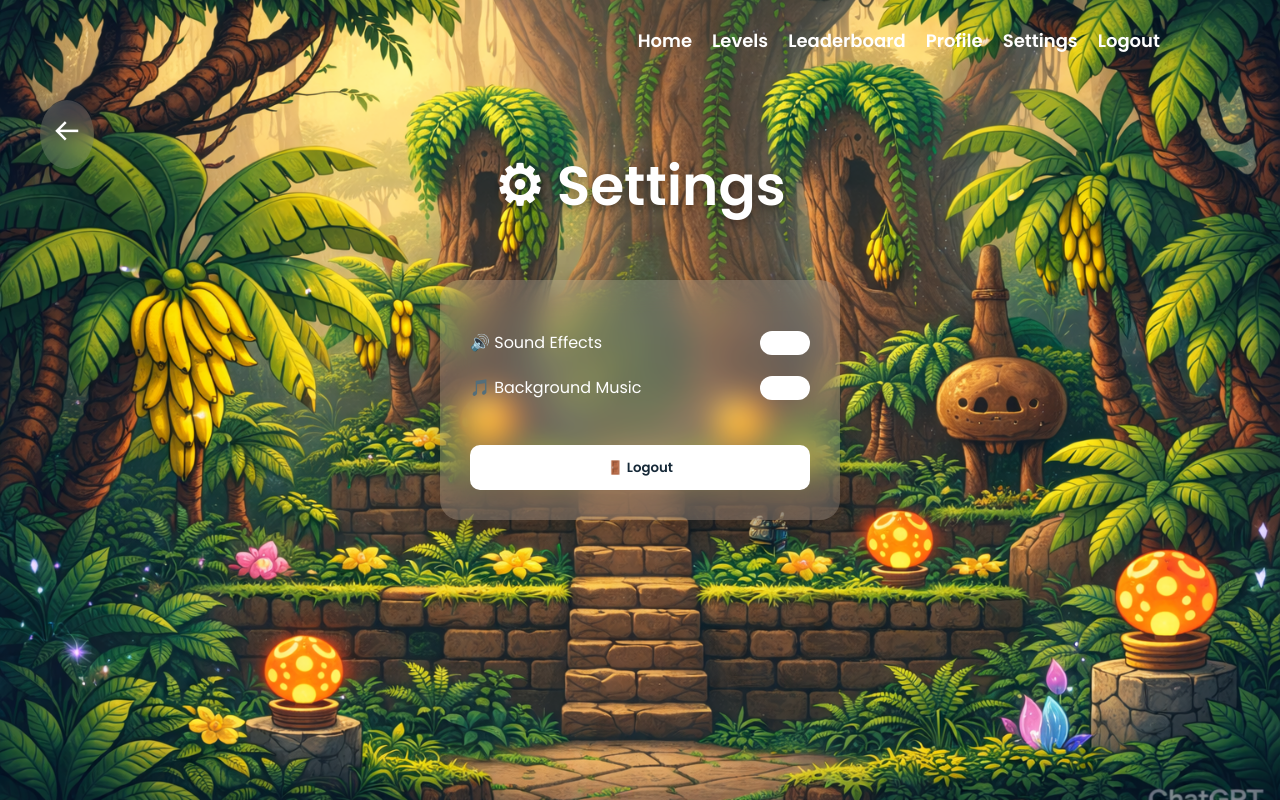
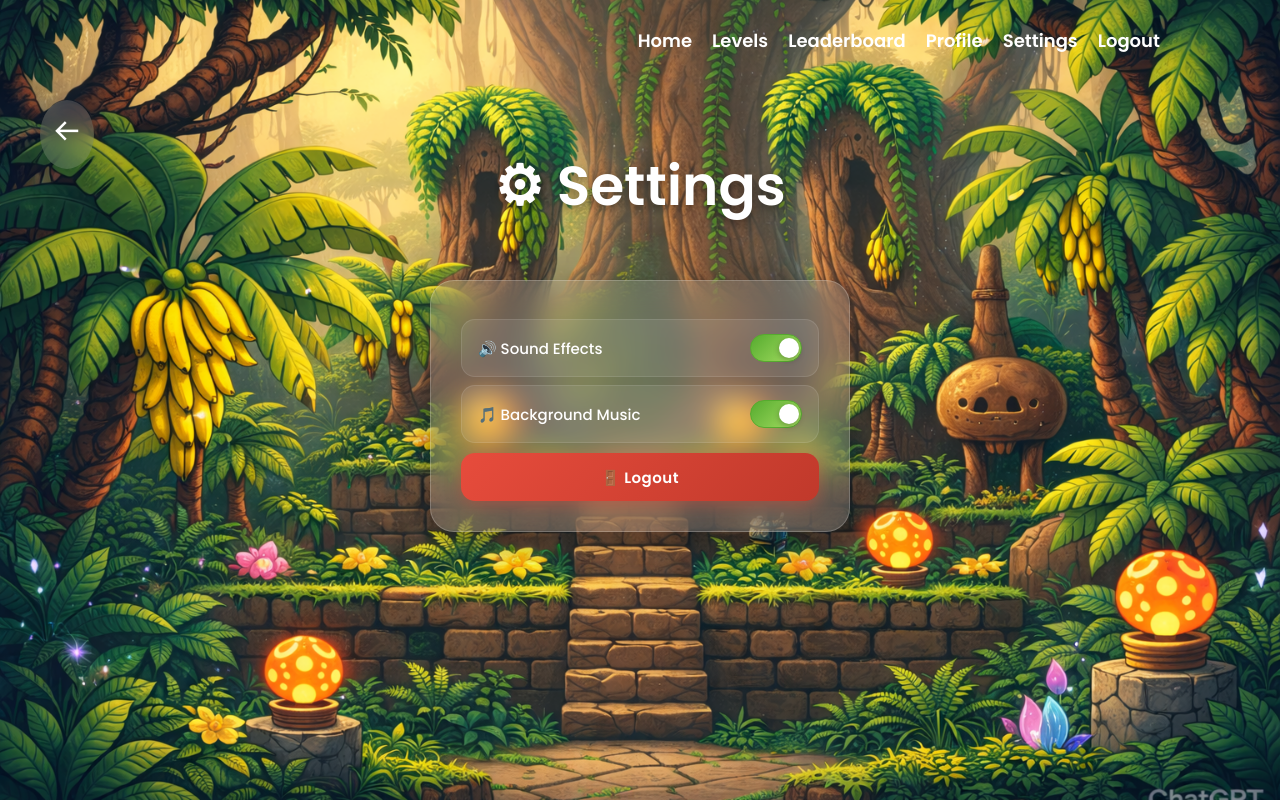
Before and after one commit to inu-24/Game_banana, a PHP site: page /settings.php in a window 1280 px wide. Run offline with PHP 8.4, Linux system fonts and the light colour scheme; the visitor is signed in with stand-in values (Sample User, id 1); data that the repository does not hold is empty.

Commit message:
Update style file

```diff
--- a/style.css
+++ b/style.css
@@ -697,13 +712,24 @@ body{
 }
 
 .settings-card {
-    width: 400px;
+    width: 420px;
     padding: 30px;
-    border-radius: 20px;
+    border-radius: 24px;
     background: rgba(255,255,255,0.15);
     backdrop-filter: blur(15px);
     color: #fff;
-    box-shadow: 0 10px 25px rgba(0,0,0,0.3);
+    box-shadow: 0 10px 30px rgba(0,0,0,0.35);
+    border: 1px solid rgba(255,255,255,0.2);
+}
+
+/* Section divider label */
+.settings-section-label {
+    font-size: 11px;
+    font-weight: 600;
+    letter-spacing: 1.5px;
+    text-transform: uppercase;
+    color: rgba(255,255,255,0.55);
+    margin: 6px 0 10px;
 }
 
 /* Each setting row */
@@ -711,16 +737,33 @@ body{
     display: flex;
     justify-content: space-between;
     align-items: center;
-    margin: 20px 0;
-    font-size: 16px;
+    padding: 14px 16px;
+    margin: 8px 0;
+    font-size: 15px;
+    font-weight: 500;
+    background: rgba(255,255,255,0.08);
+    border-radius: 14px;
+    border: 1px solid rgba(255,255,255,0.1);
+    transition: background 0.2s;
+}
+
+.setting-item:hover {
+    background: rgba(255,255,255,0.14);
+}
+
+.setting-item span {
+    display: flex;
+    align-items: center;
+    gap: 10px;
 }
 
 /* Toggle Switch */
 .switch {
     position: relative;
     display: inline-block;
-    width: 50px;
-    height: 24px;
+    width: 52px;
+    height: 28px;
+    flex-shrink: 0;
 }
 
 .switch input {
@@ -732,52 +775,70 @@ body{
 .slider {
     position: absolute;
     cursor: pointer;
-    background-color: #ccc;
+    background-color: rgba(255,255,255,0.25);
     border-radius: 34px;
     top: 0;
     left: 0;
     right: 0;
     bottom: 0;
-    transition: .4s;
+    transition: .35s;
+    border: 1px solid rgba(255,255,255,0.2);
 }
 
 .slider:before {
     position: absolute;
     content: "";
-    height: 18px;
-    width: 18px;
+    height: 20px;
+    width: 20px;
     left: 4px;
     bottom: 3px;
     background-color: white;
     border-radius: 50%;
-    transition: .4s;
+    transition: .35s;
+    box-shadow: 0 2px 6px rgba(0,0,0,0.3);
 }
 
 input:checked + .slider {
-    background-color: #fff;
+    background: linear-gradient(135deg, #56ab2f, #a8e063);
+    border-color: #56ab2f;
 }
 
 input:checked + .slider:before {
-    transform: translateX(26px);
+    transform: translateX(24px);
+}
+
+/* Divider */
+.settings-divider {
+    height: 1px;
+    background: rgba(255,255,255,0.15);
+    margin: 20px 0;
 }
 
 /* Logout Button */
 .logout-btn {
-    margin-top: 25px;
+    margin-top: 10px;
     width: 100%;
-    height: 45px;
+    height: 48px;
     border: none;
-    border-radius: 10px;
-    font-weight: 600;
+    border-radius: 14px;
+    font-weight: 700;
+    font-size: 15px;
     cursor: pointer;
-    background: #fff;
-    color: #162938;
+    background: linear-gradient(135deg, #e74c3c, #c0392b);
+    color: #fff;
     transition: 0.3s ease;
+    letter-spacing: 0.5px;
+    box-shadow: 0 4px 15px rgba(231,76,60,0.4);
+    display: flex;
+    align-items: center;
+    justify-content: center;
+    gap: 8px;
 }
 
 .logout-btn:hover {
-    background: #162938;
-    color: #fff;
+    background: linear-gradient(135deg, #c0392b, #922b21);
+    transform: scale(1.02);
+    box-shadow: 0 6px 20px rgba(231,76,60,0.6);
 }
 
 /* ============================= */
```
Also changed, not shown: other parts of style.css (+28 -13 lines).
